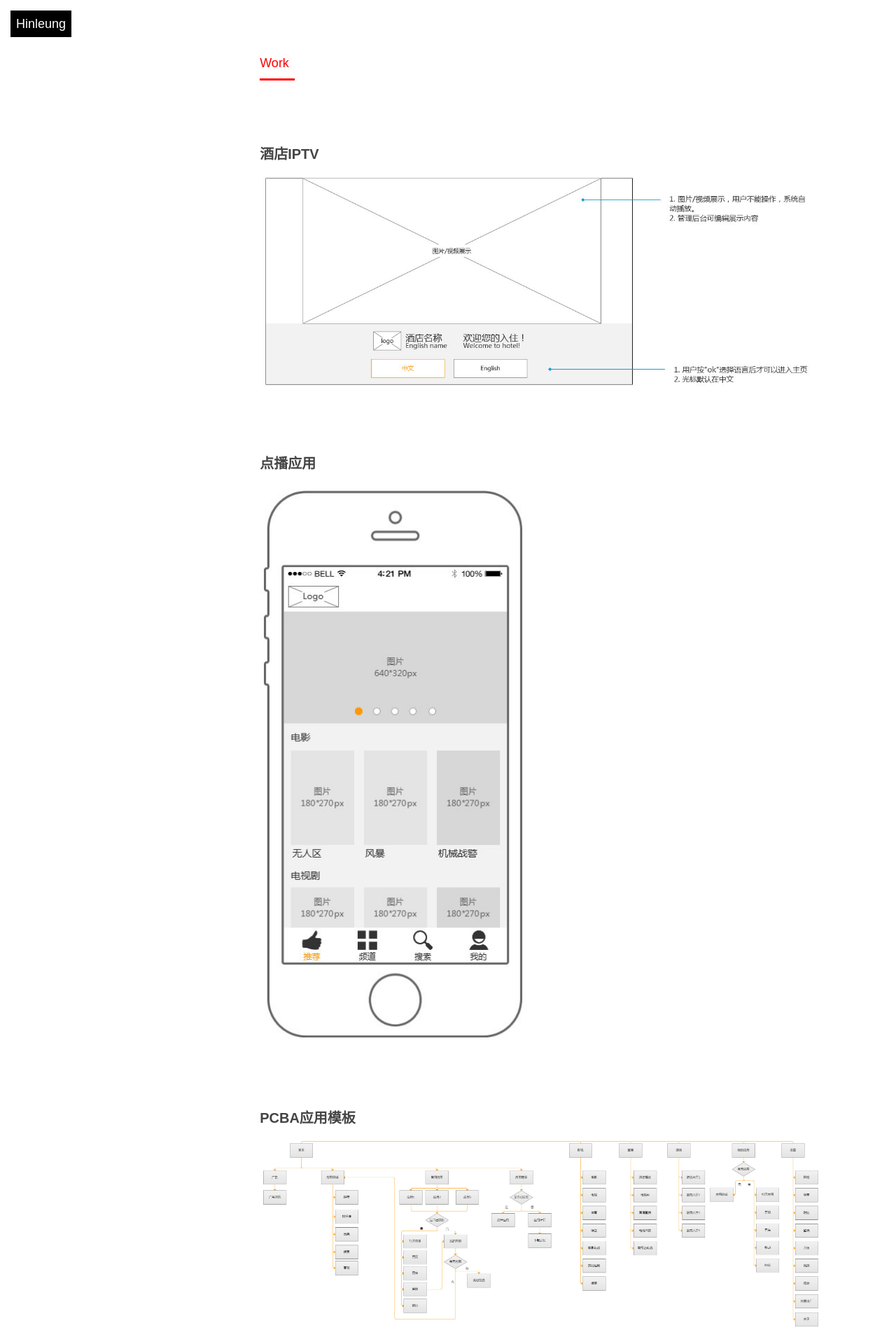
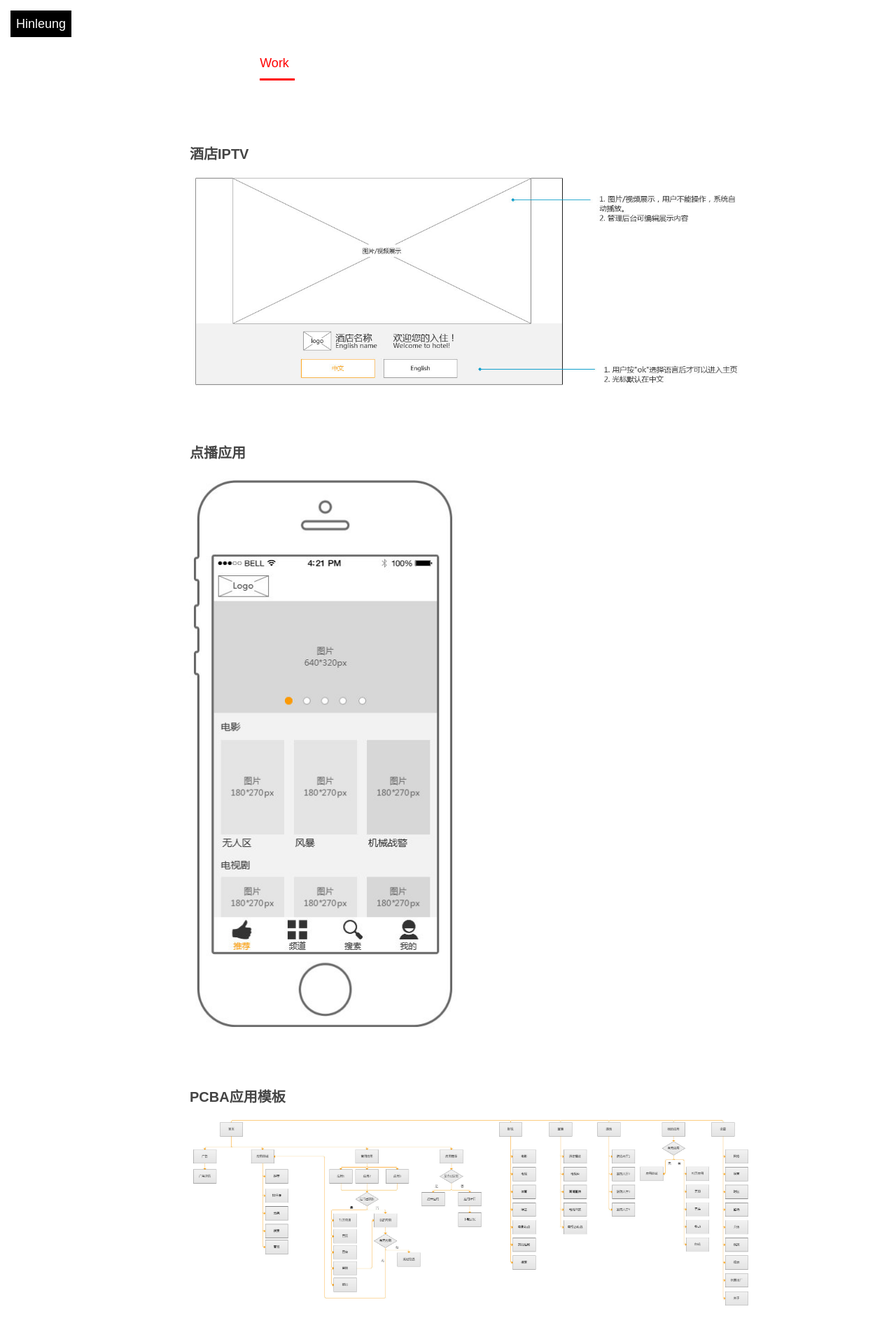
Before and after one commit to hinleung/hinleung.github.io, a Jekyll site: the page built from index.md, in a window 1280 px wide. Shown: the top 1920 px of the page at 70% size. Built offline with Jekyll 4.4.1, drawn with Linux system fonts in a browser that asks for light colours; Markdown is read by kramdown in place of the engine named in the settings.

Commit message:
Update default.css

```diff
--- a/css/default.css
+++ b/css/default.css
@@ -11,7 +11,7 @@
 input,select,textarea{font-size:100%;}
 table{border-collapse:collapse;border-spacing:0;}
 th{text-align:inherit;}
-fieldset,img,a img{border:0;max-width:800px;max-height:800px;margin-bottom: 15px;}
+fieldset,img,a img{border:0;max-width:800px;max-height:800px;}
 iframe{display:block;}
 abbr,acronym{border:0;font-variant:normal;}
 del{text-decoration:line-through;}
@@ -94,7 +94,7 @@
 }*/
 .index-content .section { margin-left:20%; padding-top:80px; padding-right:20%; ;}
 
-.index-content .artical-list { width:70%; height:800px; margin:0 auto; }
+.index-content .artical-list { width:70%; height:800px; margin:15px; }
 .index-content .artical-list li { margin-bottom:70px; }
 .index-content h2 { font-size:20px; margin-bottom:15px; word-break: break-all;}
 .index-content h2 a { color:#444 }
```
